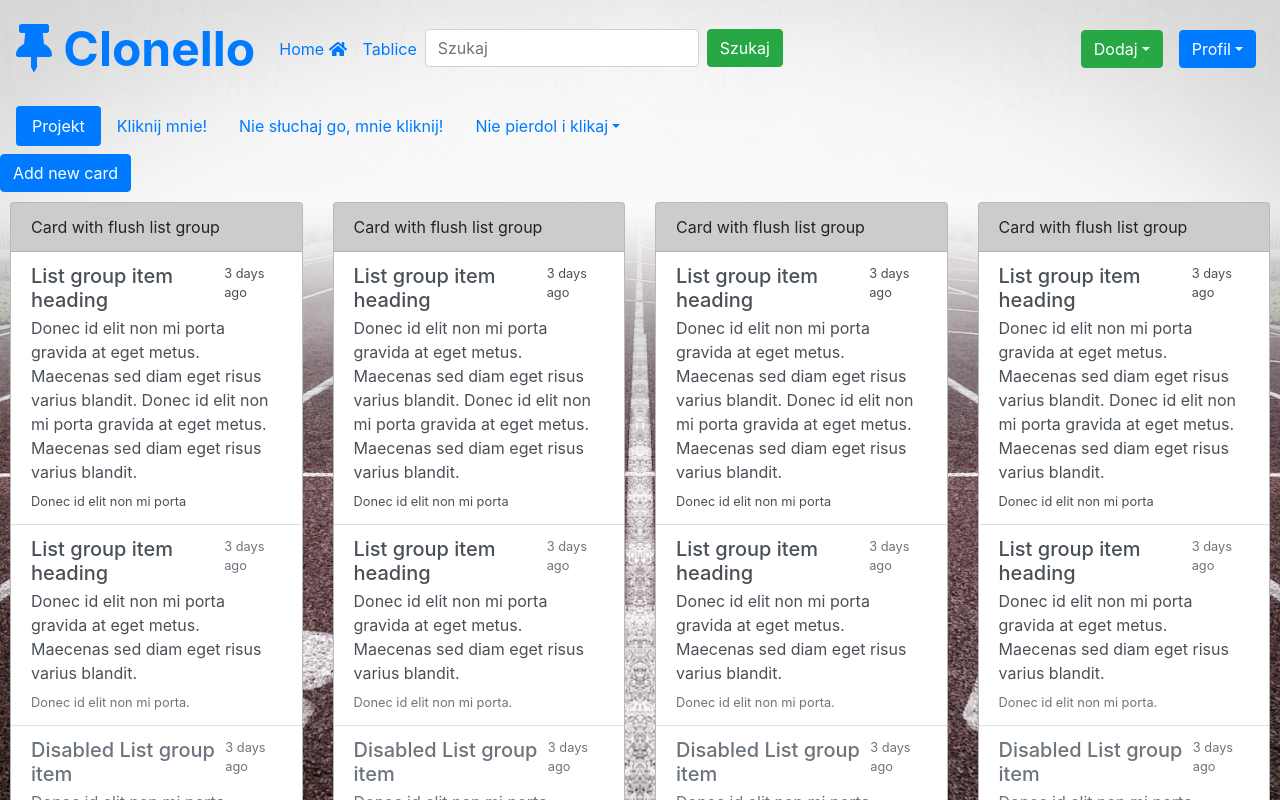
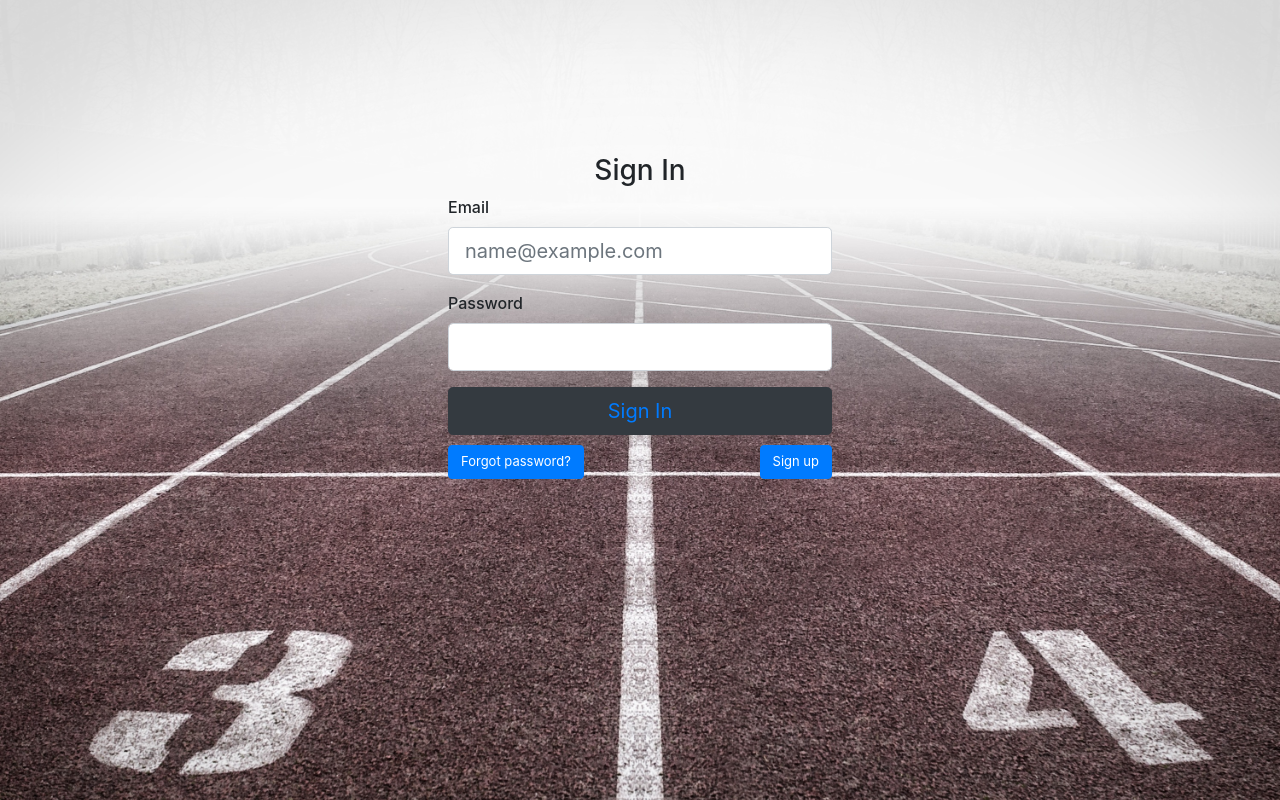
Before and after one commit to jnehlt/PAW-lab, a Vue app in the folder Frontend/clonello/: page / in a window 1280 px wide. Shown: the top 800 px of the page. Built offline with nearby package versions, Linux system fonts and the light colour scheme.

Commit message:
login component, views handled by router

```diff
--- a/Frontend/clonello/public/index.html
+++ b/Frontend/clonello/public/index.html
@@ -12,6 +12,6 @@
       <strong>We're sorry but <%= htmlWebpackPlugin.options.title %> doesn't work properly without JavaScript enabled. Please enable it to continue.</strong>
     </noscript>
     <div id="app"></div>
-    <!-- built files will be auto injected -->
+
   </body>
 </html>
--- a/Frontend/clonello/src/App.vue
+++ b/Frontend/clonello/src/App.vue
@@ -1,75 +1,23 @@
 <template>
-  <div id="app">
-    <topheader></topheader>
-    <projectheader></projectheader>
 
-    <div class="row">
-        <maincard></maincard>
-        <maincard></maincard>
-        <maincard></maincard>
-        <maincard></maincard>
-        <maincard></maincard>
-        <maincard></maincard>
-        <maincard></maincard>
-        <maincard></maincard>
-    </div>
-    <router-view />
-  </div>
+    <router-view ></router-view>
+
 </template>
 
 <script>
-import TopHeader from "@/components/TopHeader.vue";
-import ProjectHeader from "@/components/ProjectHeader.vue";
-import MainCard from "@/components/MainCard.vue";
+  import Home from "../src/views/Home"
+  import Login from "../src/views/Login"
 
-export default {
-  components: {
-    "topheader": TopHeader,
-    "projectheader": ProjectHeader,
-    "maincard": MainCard
+
+  export default {
+    views: {
+      'home': Home,
+      'login': Login
+    }
   }
-};
+
 </script>
 
 <style lang="scss">
 
-body {
-    background-image: url("../src/assets/running-track-sn-3000x2001.jpg");
-    background-size: cover;
-    background-position: center;
-}
-
-.dropdown-header {
-    font-size: larger;
-    font-weight: bolder;
-}
-
-html, body {
-    height: 100%;
-}
-
-.list-head {
-    font-weight: bolder;
-    text-transform: uppercase;
-}
-
-.row {
-  display: flex;
-  flex-wrap: nowrap;
-  overflow-x: auto;
-  margin-left: -5px;
-  margin-right: -5px;
-  margin-top: 10px;
-  height: 100vh;
-}
-
-::-webkit-scrollbar {
-  height: 4px;              /* height of horizontal scrollbar ← You're missing this */
-  width: 4px;               /* width of vertical scrollbar */
-  border: 1px solid #d5d5d5;
-  margin-left: -5px;
-  margin-right: -5px;
-}
-
-
 </style>
--- a/Frontend/clonello/src/main.js
+++ b/Frontend/clonello/src/main.js
@@ -3,6 +3,7 @@ import "mutationobserver-shim";
 import Vue from "vue";
 import "./plugins/bootstrap-vue";
 import App from "./App.vue";
+//import Login from "./views/Login.vue";
 import router from "./router";
 import "@fortawesome/fontawesome-free/css/all.css";
 import "@fortawesome/fontawesome-free/js/all.js";
--- a/Frontend/clonello/src/router/index.js
+++ b/Frontend/clonello/src/router/index.js
@@ -1,23 +1,18 @@
 import Vue from "vue";
 import VueRouter from "vue-router";
-import Home from "../views/Home.vue";
 
 Vue.use(VueRouter);
 
 const routes = [
   {
-    path: "/",
-    name: "Home",
-    component: Home
+      path: "/",
+      name: "Login",
+      component: () => import ("../views/Login.vue")
   },
   {
-    path: "/about",
-    name: "About",
-    // route level code-splitting
-    // this generates a separate chunk (about.[hash].js) for this route
-    // which is lazy-loaded when the route is visited.
-    component: () =>
-      import(/* webpackChunkName: "about" */ "../views/About.vue")
+    path: "/home",
+    name: "Home",
+    component: () => import ("../views/Home.vue")
   }
 ];
 
--- a/Frontend/clonello/src/views/About.vue
+++ /dev/null
@@ -1,5 +0,0 @@
-<template>
-  <div class="about">
-    <h1>This is an about page</h1>
-  </div>
-</template>
--- a/Frontend/clonello/src/views/Home.vue
+++ b/Frontend/clonello/src/views/Home.vue
@@ -1,11 +1,77 @@
 <template>
-  <div class="home"></div>
+  <div id="app">
+    <topheader></topheader>
+    <projectheader></projectheader>
+
+    <div class="row">
+        <maincard></maincard>
+        <maincard></maincard>
+        <maincard></maincard>
+        <maincard></maincard>
+        <maincard></maincard>
+        <maincard></maincard>
+        <maincard></maincard>
+        <maincard></maincard>
+    </div>
+    <router-view />
+  </div>
 </template>
 
 <script>
 // @ is an alias to /src
+import TopHeader from "@/components/TopHeader.vue";
+import ProjectHeader from "@/components/ProjectHeader.vue";
+import MainCard from "@/components/MainCard.vue";
+
+
 export default {
-  name: "Home",
-  components: {}
+  components: {
+    "topheader": TopHeader,
+    "projectheader": ProjectHeader,
+    "maincard": MainCard
+  }
 };
 </script>
+
+<style>
+
+body {
+    background-image: url("../assets/running-track-sn-3000x2001.jpg");
+    background-size: cover;
+    background-position: center;
+}
+
+.dropdown-header {
+    font-size: larger;
+    font-weight: bolder;
+}
+
+html, body {
+    height: 100%;
+}
+
+.list-head {
+    font-weight: bolder;
+    text-transform: uppercase;
+}
+
+.row {
+  display: flex;
+  flex-wrap: nowrap;
+  overflow-x: auto;
+  margin-left: -5px;
+  margin-right: -5px;
+  margin-top: 10px;
+  height: 100vh;
+}
+
+::-webkit-scrollbar {
+  height: 4px;              /* height of horizontal scrollbar ← You're missing this */
+  width: 4px;               /* width of vertical scrollbar */
+  border: 1px solid #d5d5d5;
+  margin-left: -5px;
+  margin-right: -5px;
+}
+
+
+</style>
--- /dev/null
+++ b/Frontend/clonello/src/views/Login.vue
@@ -0,0 +1,81 @@
+<template>
+    <div class="login">
+        <form>
+            <h3 style="text-align: center">Sign In</h3>
+
+            <div class="form-group">
+                <label>Email</label>
+                <input type="email" class="form-control form-control-lg" placeholder="name@example.com" />
+            </div>
+
+            <div class="form-group">
+                <label>Password</label>
+                <input type="password" class="form-control form-control-lg" />
+            </div>
+
+            <button type="button" class="signin btn btn-dark btn-lg btn-block">
+                <router-link to="/home" exact>Sign In</router-link>
+            </button>
+
+            <button type="button" class="signup btn btn-primary">
+                <router-link to="/sign-up" exact>Sign up</router-link>
+            </button>
+
+            <button type="button" class="forgot-password btn btn-primary">
+                <router-link to="/forgot-password" exact>Forgot password?</router-link>
+            </button>
+        </form>
+    </div>
+</template>
+
+<script>
+export default {
+
+}
+</script>
+
+<style lang="scss">
+
+body {
+    background-image: url("../assets/running-track-sn-3000x2001.jpg");
+    background-size: cover;
+    background-position: center;
+}
+
+html, body {
+    height: 100%;
+}
+
+
+.login {
+  width: 30%;
+  height: 100%;
+  margin: 0 auto;
+  margin-top: 12%;
+}
+
+label {
+  font-weight: 500;
+}
+
+.signup {
+    float: right;
+}
+
+.forgot-password,
+.forgot-password a,
+.signup {
+  text-align: center;
+  font-size: 13px;
+  color: #7a7a7a;
+  margin-top: 10px;
+}
+
+.forgot-password a,
+.signup a,
+.sihnin a {
+  color: #ffffff;
+}
+
+
+</style>
```
